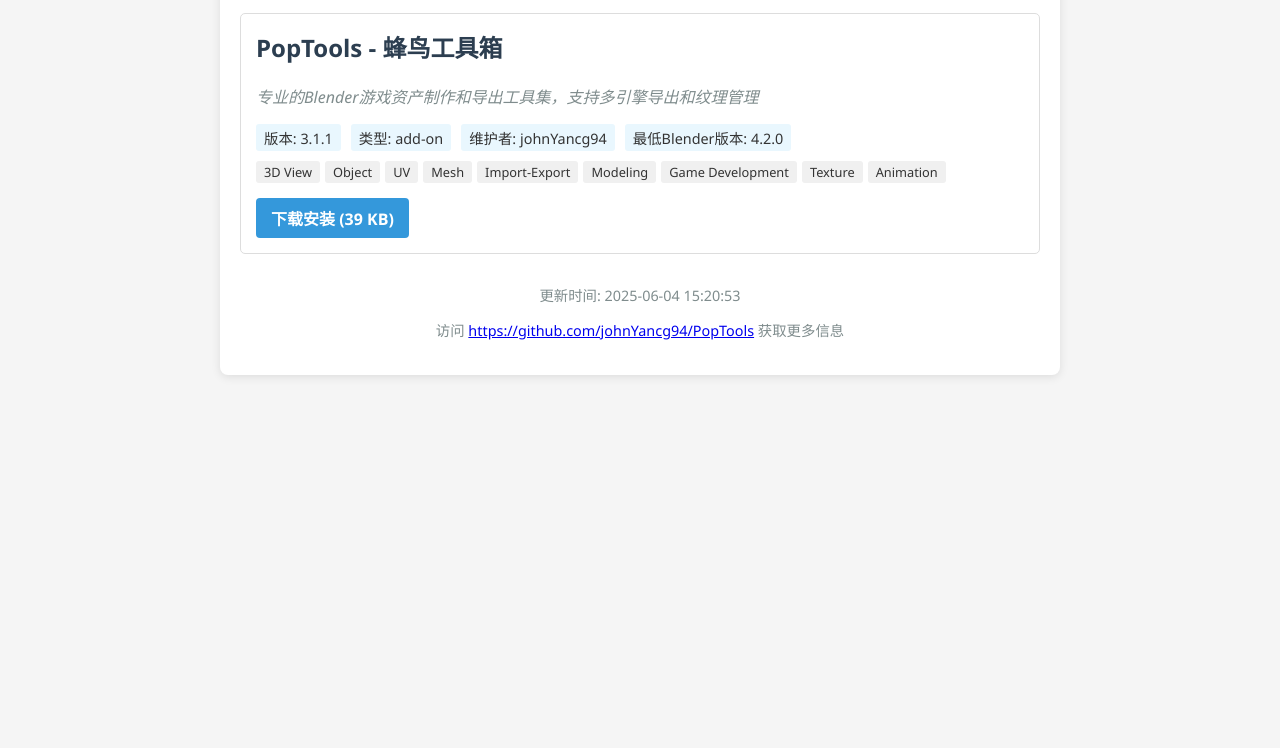
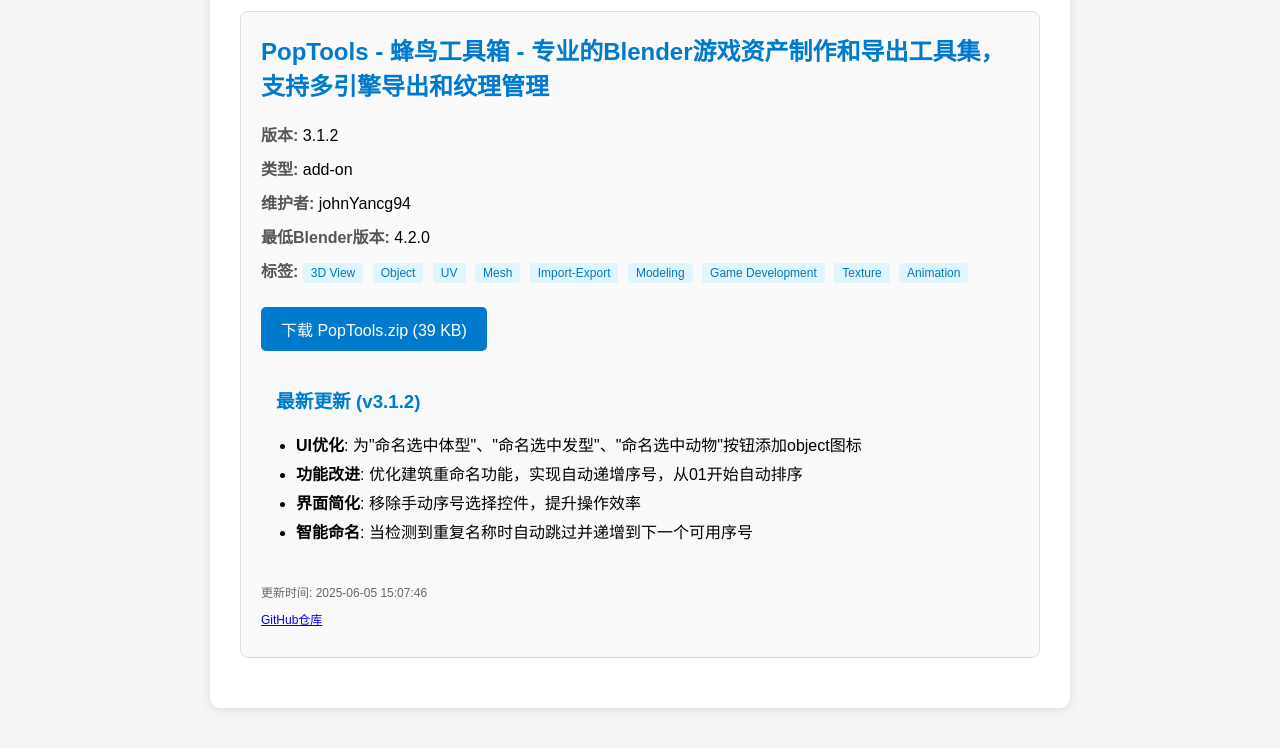
Before and after one commit to johnYancg94/PopTools, a plain HTML site: page docs/index.html in a window 1280 px wide. Shown: the part 178-926 px from the top of the page. Before the commit the page ends 800 px from the top, so only its background shows below. Drawn offline with Linux system fonts and the light colour scheme.

Commit message:
更新3.1.2

```diff
--- a/docs/index.html
+++ b/docs/index.html
@@ -3,49 +3,54 @@
 <head>
     <meta charset="UTF-8">
     <meta name="viewport" content="width=device-width, initial-scale=1.0">
-    <title>PopTools - Blender扩展仓库</title>
+    <title>PopTools - 蜂鸟工具箱 - Blender扩展仓库</title>
     <style>
-        body { font-family: 'Segoe UI', Tahoma, Geneva, Verdana, sans-serif; margin: 0; padding: 20px; background-color: #f5f5f5; color: #333; }
-        .container { max-width: 800px; margin: 0 auto; background-color: white; padding: 20px; border-radius: 8px; box-shadow: 0 2px 10px rgba(0,0,0,0.1); }
-        h1 { color: #2980b9; }
-        .extension { margin-bottom: 20px; padding: 15px; border: 1px solid #ddd; border-radius: 5px; }
-        .extension h2 { margin-top: 0; color: #2c3e50; }
-        .tagline { color: #7f8c8d; font-style: italic; }
-        .meta { display: flex; flex-wrap: wrap; gap: 10px; margin: 10px 0; }
-        .meta span { background-color: #e9f7fe; padding: 3px 8px; border-radius: 3px; font-size: 0.9em; }
-        .tags { display: flex; flex-wrap: wrap; gap: 5px; margin-top: 10px; }
-        .tag { background-color: #f0f0f0; padding: 2px 8px; border-radius: 3px; font-size: 0.8em; }
-        .download { display: inline-block; margin-top: 15px; background-color: #3498db; color: white; padding: 8px 15px; text-decoration: none; border-radius: 4px; font-weight: bold; }
-        .download:hover { background-color: #2980b9; }
-        .footer { margin-top: 30px; text-align: center; font-size: 0.9em; color: #7f8c8d; }
+        body { font-family: Arial, sans-serif; margin: 40px; background-color: #f5f5f5; }
+        .container { max-width: 800px; margin: 0 auto; background: white; padding: 30px; border-radius: 10px; box-shadow: 0 2px 10px rgba(0,0,0,0.1); }
+        h1 { color: #333; border-bottom: 2px solid #007acc; padding-bottom: 10px; }
+        .extension { border: 1px solid #ddd; padding: 20px; margin: 20px 0; border-radius: 8px; background: #fafafa; }
+        .extension h2 { color: #007acc; margin-top: 0; }
+        .info { margin: 10px 0; }
+        .label { font-weight: bold; color: #555; }
+        .download { background: #007acc; color: white; padding: 10px 20px; text-decoration: none; border-radius: 5px; display: inline-block; margin-top: 15px; }
+        .download:hover { background: #005a9e; }
+        .tags { margin: 10px 0; }
+        .tag { background: #e1f5fe; color: #0277bd; padding: 3px 8px; border-radius: 3px; margin-right: 5px; font-size: 12px; }
+        .changelog { margin-top: 20px; padding: 15px; background: #f8f9fa; border-radius: 5px; }
+        .changelog h3 { color: #007acc; margin-top: 0; }
+        .changelog ul { margin: 10px 0; padding-left: 20px; }
+        .changelog li { margin: 5px 0; }
     </style>
 </head>
 <body>
     <div class="container">
-        <h1>PopTools - Blender扩展仓库</h1>
-        <p>将此页面的URL添加到Blender的扩展管理器中，或者直接将下面的扩展拖放到Blender中安装。</p>
-
+        <h1>PopTools - 蜂鸟工具箱 - Blender扩展仓库</h1>
         <div class="extension">
-            <h2>PopTools - 蜂鸟工具箱</h2>
-            <p class="tagline">专业的Blender游戏资产制作和导出工具集，支持多引擎导出和纹理管理</p>
-
-            <div class="meta">
-                <span>版本: 3.1.1</span>
-                <span>类型: add-on</span>
-                <span>维护者: johnYancg94</span>
-                <span>最低Blender版本: 4.2.0</span>
-            </div>
-
+            <h2>PopTools - 蜂鸟工具箱 - 专业的Blender游戏资产制作和导出工具集，支持多引擎导出和纹理管理</h2>
+            <div class="info"><span class="label">版本:</span> 3.1.2</div>
+            <div class="info"><span class="label">类型:</span> add-on</div>
+            <div class="info"><span class="label">维护者:</span> johnYancg94</div>
+            <div class="info"><span class="label">最低Blender版本:</span> 4.2.0</div>
             <div class="tags">
+                <span class="label">标签:</span>
                 <span class="tag">3D View</span> <span class="tag">Object</span> <span class="tag">UV</span> <span class="tag">Mesh</span> <span class="tag">Import-Export</span> <span class="tag">Modeling</span> <span class="tag">Game Development</span> <span class="tag">Texture</span> <span class="tag">Animation</span>
             </div>
-
-            <a href="./PopTools.zip" class="download">下载安装 (39 KB)</a>
-        </div>
-
-        <div class="footer">
-            <p>更新时间: 2025-06-04 15:20:53</p>
-            <p>访问 <a href="https://github.com/johnYancg94/PopTools">https://github.com/johnYancg94/PopTools</a> 获取更多信息</p>
+            <a href="./PopTools.zip" class="download">下载 PopTools.zip (39 KB)</a>
+            <div class="changelog">
+                <h3>最新更新 (v3.1.2)</h3>
+                <ul>
+                    <li><strong>UI优化</strong>: 为"命名选中体型"、"命名选中发型"、"命名选中动物"按钮添加object图标</li>
+                    <li><strong>功能改进</strong>: 优化建筑重命名功能，实现自动递增序号，从01开始自动排序</li>
+                    <li><strong>界面简化</strong>: 移除手动序号选择控件，提升操作效率</li>
+                    <li><strong>智能命名</strong>: 当检测到重复名称时自动跳过并递增到下一个可用序号</li>
+                </ul>
+            </div>
+            <div class="info" style="margin-top: 15px; font-size: 12px; color: #666;">
+                更新时间: 2025-06-05 15:07:46
+            </div>
+            <div class="info" style="font-size: 12px; color: #666;">
+                <a href="https://github.com/johnYancg94/PopTools" target="_blank">GitHub仓库</a>
+            </div>
         </div>
     </div>
 </body>
```
Also changed, not shown: docs/index.json (+5 -8 lines), 6 other files.
